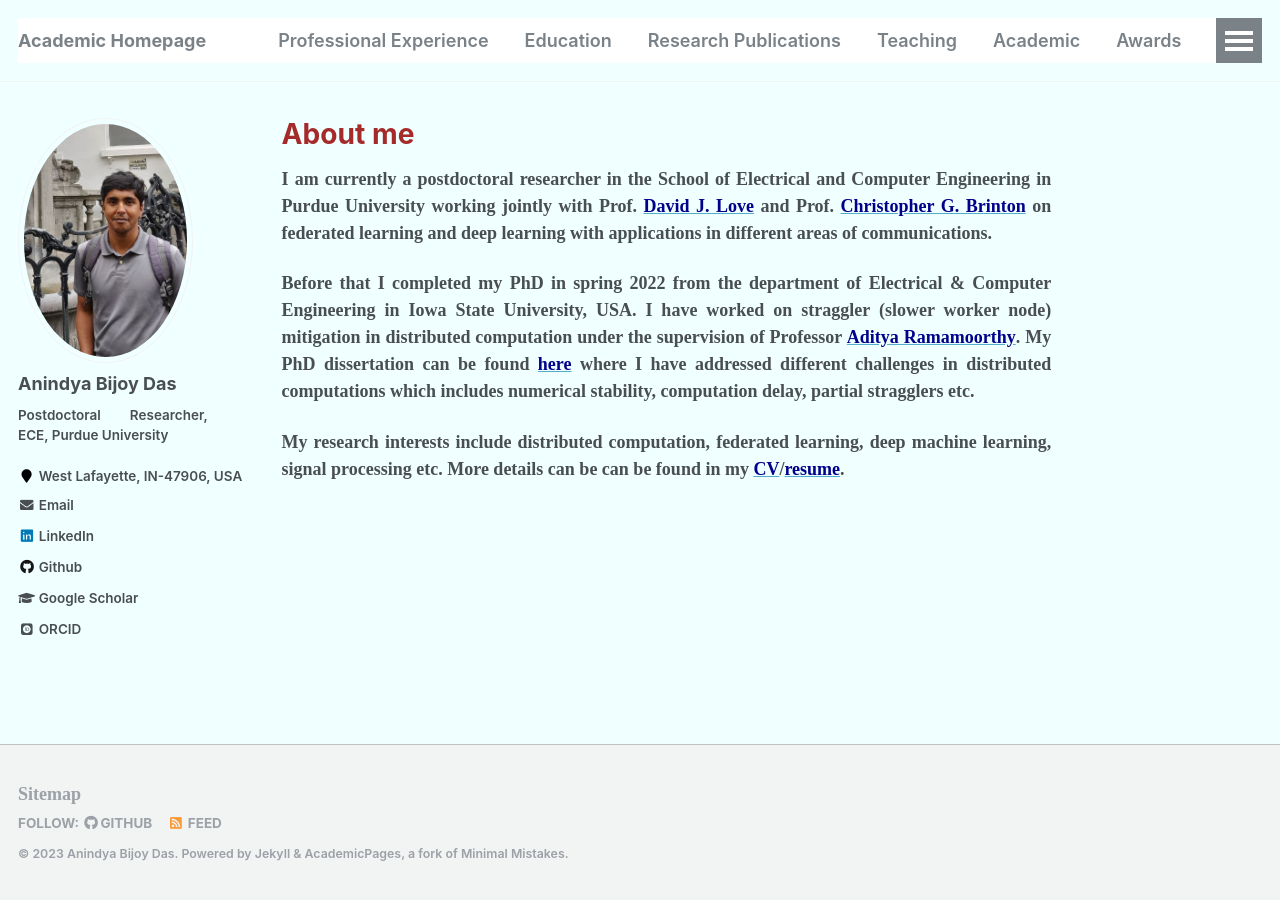
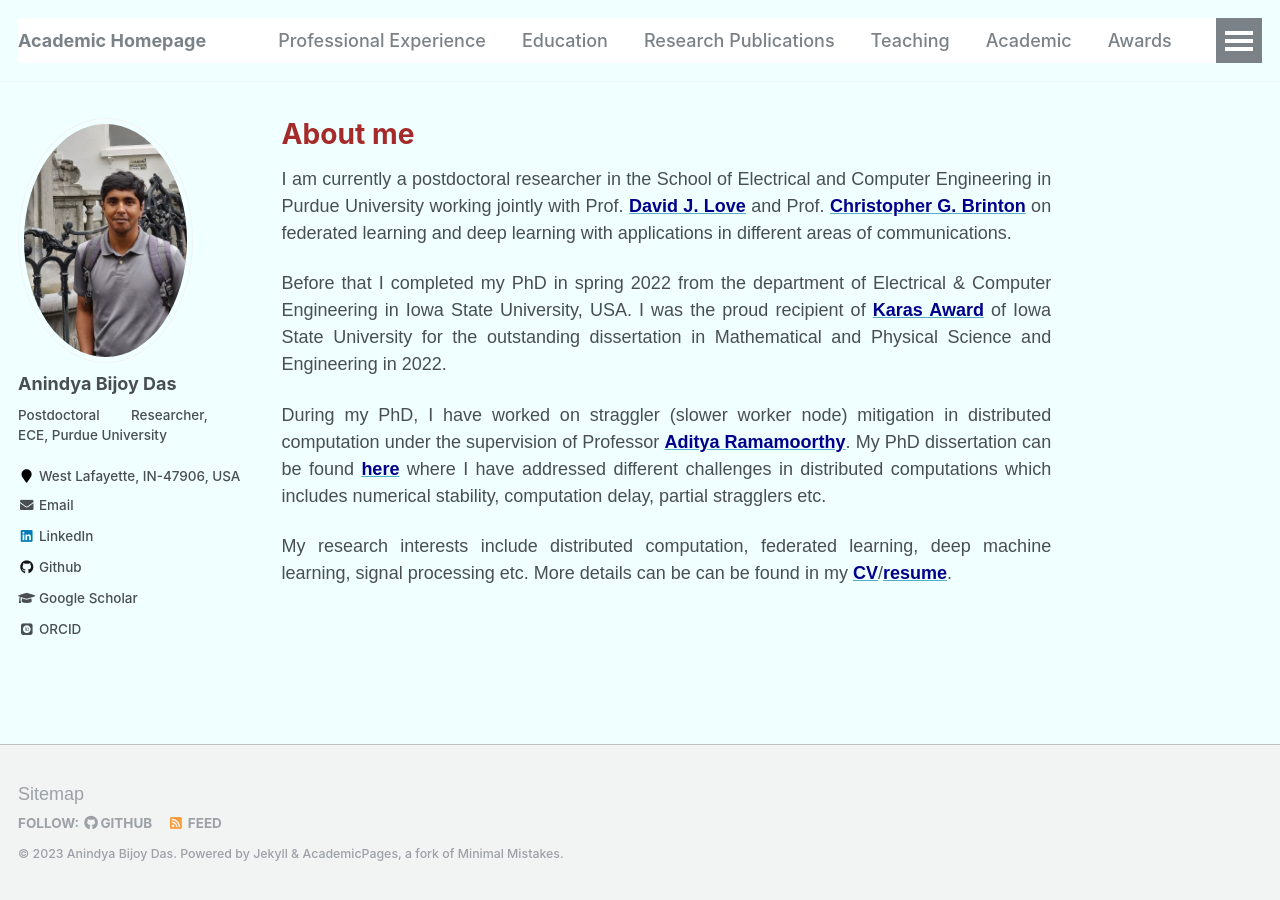
Before and after one commit to anindyabijoydas/portfolio, a Jekyll site: the page built from _pages/about.md, in a window 1280 px wide. Built offline with Jekyll 4.4.1, drawn with Linux system fonts in a browser that asks for light colours; some web fonts are replaced.

Commit message:
Update about.md

```diff
--- a/_pages/about.md
+++ b/_pages/about.md
@@ -8,8 +8,8 @@ redirect_from:
 <style type="text/css">
   body {
     background-color: #F0FFFF;
-    font-family: 'Times New Roman' !important;
-    font-weight: 600;
+    font-family: 'Arial' !important;
+    font-weight: 500;
   }
 div {
   text-align: justify;
@@ -22,7 +22,8 @@ div {
 ======
 I am currently a postdoctoral researcher in the School of Electrical and Computer Engineering in Purdue University working jointly with Prof. [<span style="color: #00008B">**David J. Love**</span>](https://engineering.purdue.edu/~djlove/) and Prof. [<span style="color: #00008B">**Christopher G. Brinton**</span>](https://www.cbrinton.net/) on federated learning and deep learning with applications in different areas of communications.
 
-Before that I completed my PhD in spring 2022 from the department of Electrical & Computer Engineering in Iowa State University, USA. I have worked on straggler (slower worker node) mitigation in distributed computation under the supervision of Professor [<span style="color: #00008B">**Aditya Ramamoorthy**</span>](https://www.ece.iastate.edu/adityar/). My PhD dissertation can be found [<span style="color: #00008B">**here**</span>](https://www.dropbox.com/s/hfipcodbsg2b39r/PhD_dissertation_Anindya_Bijoy_Das.pdf?dl=0) where I have addressed different challenges in distributed computations which includes numerical stability, computation delay, partial stragglers etc.
+Before that I completed my PhD in spring 2022 from the department of Electrical & Computer Engineering in Iowa State University, USA. I was the proud recipient of [<span style="color: #00008B">**Karas Award**</span>](https://www.grad-college.iastate.edu/awards/karas/recipients/) of Iowa State University for the outstanding dissertation in Mathematical and Physical Science and Engineering in 2022.
 
+During my PhD, I have worked on straggler (slower worker node) mitigation in distributed computation under the supervision of Professor [<span style="color: #00008B">**Aditya Ramamoorthy**</span>](https://www.ece.iastate.edu/adityar/). My PhD dissertation can be found [<span style="color: #00008B">**here**</span>](https://www.dropbox.com/s/hfipcodbsg2b39r/PhD_dissertation_Anindya_Bijoy_Das.pdf?dl=0) where I have addressed different challenges in distributed computations which includes numerical stability, computation delay, partial stragglers etc.
 
 My research interests include distributed computation, federated learning, deep machine learning, signal processing etc. More details can be can be found in my [<span style="color: #00008B">**CV**</span>](https://drive.google.com/file/d/1wTJRHPUz4a44isa8k0UzWPa40tzWfzMV/view?usp=drive_link)/[<span style="color: #00008B">**resume**</span>](https://drive.google.com/file/d/1jW8bDmD9B9E_Vsvk6Fn_6S8lKnPWyBlc/view?usp=drive_link).
```
